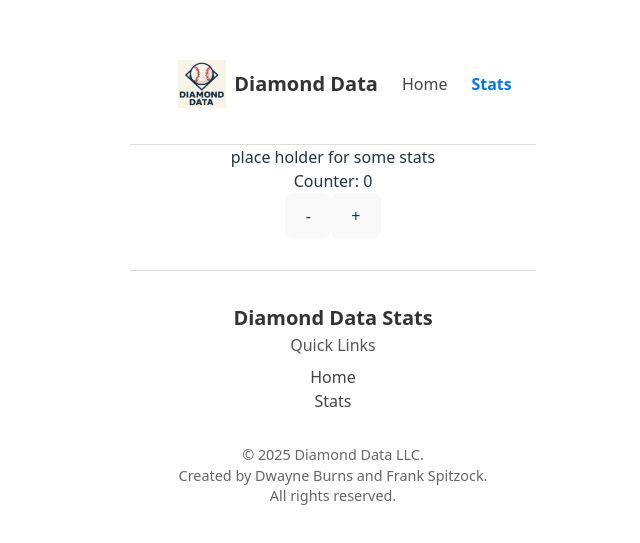
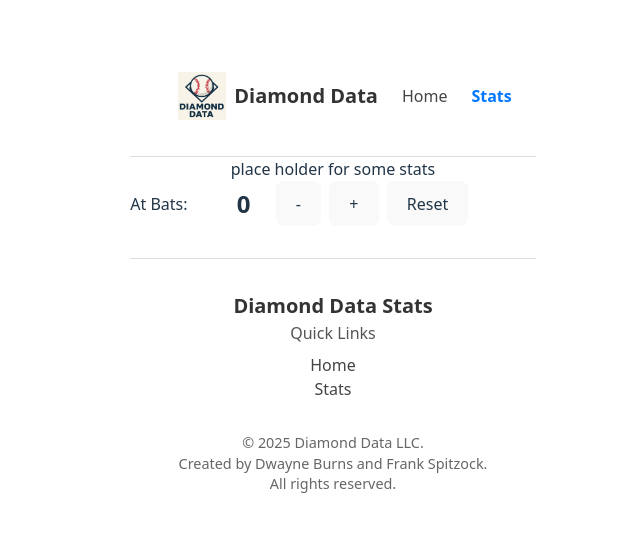
Before and after one commit to FSpitzock/Diamond_Data_Baseball_Stat_Tracker, a React (Vite) app: page /Stats in a window 1280 px wide. Shown: the part 119-662 px from the top of the page, without its empty margins (307-947 px from the left). Built offline with nearby package versions, Linux system fonts and the light colour scheme.

Commit message:
Added GameStats type into the input form fields and set up initial layout of fields.

```diff
--- a/src/components/Forms/GameStatsForm.tsx
+++ b/src/components/Forms/GameStatsForm.tsx
@@ -1,26 +1,5 @@
 import React, { useState } from 'react';
-
-// type CounterState = {
-//   count: number;
-// }
-
-// export default function AddStat() {
-//   const [value, setValue] = useState("");
-
-//   return (
-//     <label>
-//     Amount:
-//     <input
-//       type="number"
-//       value={value}
-//       onChange={(e) => setValue(e.target.value)}
-//       required
-//     />
-//   </label>
-
-// )};
-
-// v2
+import { GameStats } from '../../types/game';
 
 type CounterState = {
   count: number;
@@ -40,11 +19,19 @@ const increment = () => {
   }
 
   return (
-  <div className="counter">
-    <h2>Counter: {state.count}</h2>
+    <section className="counter">
+      <div className="row-container flex row items-center gap-8">
+        <div>
+          <h2>At Bats:</h2>
+        </div>
+        <div className="flex row items-center gap-2">
+          <div className="text-2xl font-bold text-center w-12">{state.count}</div>
           <button onClick={decrement}>-</button>
           <button onClick={increment}>+</button>
+          <button onClick={() => setState({ count: 0 })}>Reset</button>
         </div>
+      </div>
+    </section>
   )};
 
   export default GameStatsForm
```
Lines whose indentation alone changed are shown as unchanged.
